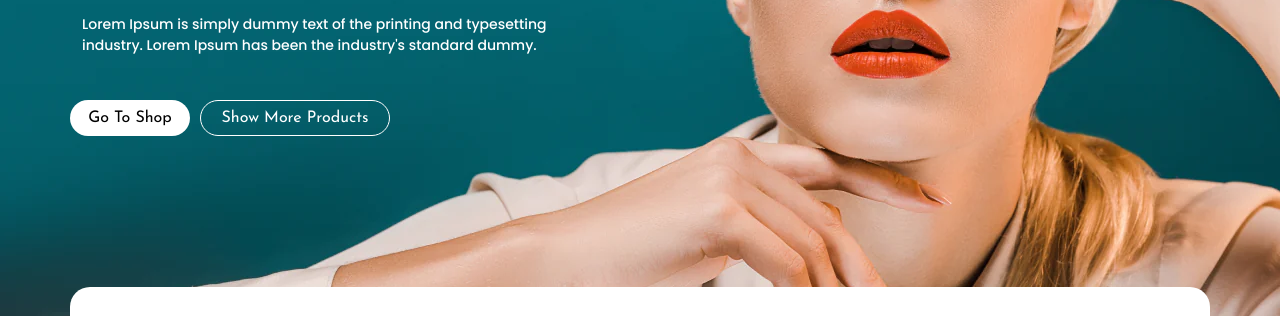
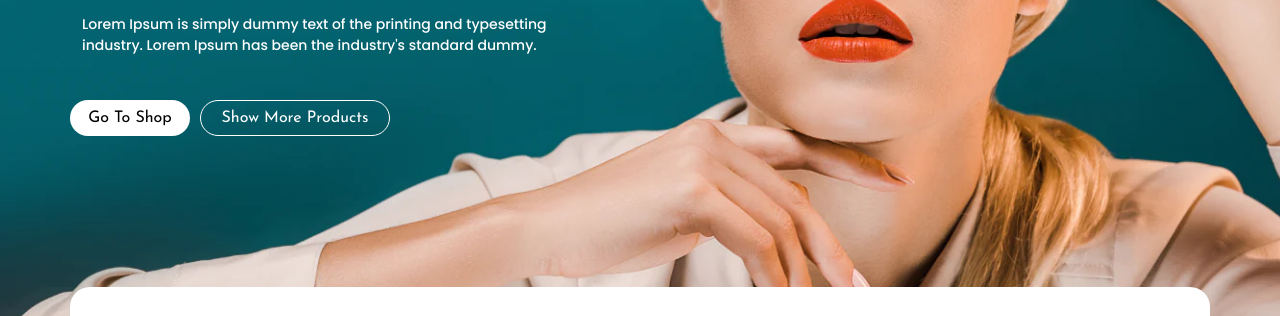
Before and after one commit to EkberAkh/IATC-Full-stack, a plain HTML site: page parfume_project/index.html in a window 1280 px wide. Shown: the part 365-681 px from the top of the page. Drawn offline with nearby package versions, Linux system fonts and the light colour scheme; a web font is replaced by a local one.

Commit message:
hero css updated

```diff
--- a/parfume_project/css/hero.css
+++ b/parfume_project/css/hero.css
@@ -1,6 +1,9 @@
 .hero {
-  background: url("../images/Coal_JE4_BE3.webp");
-  min-height: 766px;
+    background: url("../images/Coal_JE4_BE3.webp");
+    min-height: 766px;
+    max-width: 2000px;
+    background-repeat: no-repeat;
+    background-size: cover;
 }
 
 .hero > .container > .hero-items {
```
